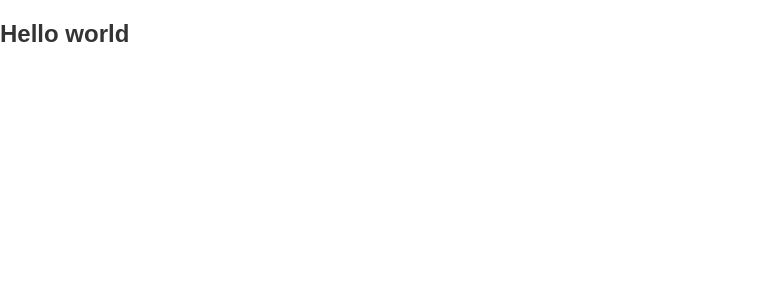
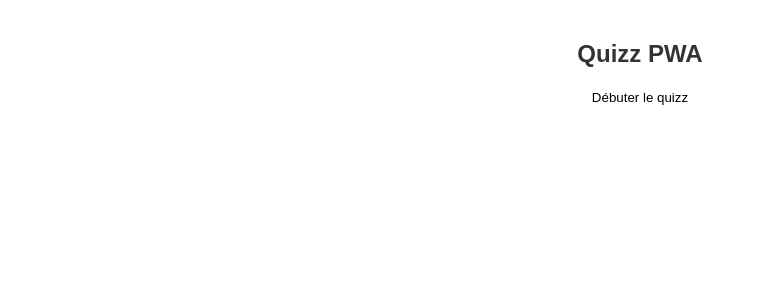
Before and after one commit to Tim-Fromentin/quizz-st, a React (Create React App) app: page / in a window 1280 px wide. Shown: the top 300 px of the page, without its empty margins (0-764 px from the left). Built offline with nearby package versions, Linux system fonts and the light colour scheme.

Commit message:
start homepage

```diff
--- a/src/App.js
+++ b/src/App.js
@@ -4,8 +4,9 @@ import './styles/global.css'
 function App() {
   return (
     <>
-    <section>
-      <h1>Hello world</h1>
+    <section id='s_hp'>
+      <h1>Quizz PWA</h1>
+      <button id='btn_start'>Débuter le quizz</button>
     </section>
     </>
   );
--- a/src/styles/global.css
+++ b/src/styles/global.css
@@ -1 +1,8 @@
-html{box-sizing:border-box;font-size:62.5%}*,::after,::before{box-sizing:inherit}body{margin:0;padding:0;font-size:1.6rem;font-family: sans-serif;color: #333;}ol,ul{list-style:none}a{text-decoration:none;color:inherit}
+html{box-sizing:border-box;font-size:62.5%}*,::after,::before{box-sizing:inherit}body{margin:0;padding:0;font-size:1.6rem;font-family: sans-serif;color: #333;}ol,ul{list-style:none}a{text-decoration:none;color:inherit}button{background: none;border: none;}
+
+
+
+#s_hp {
+    text-align: center;
+    padding: 2rem 5rem;
+}
```
